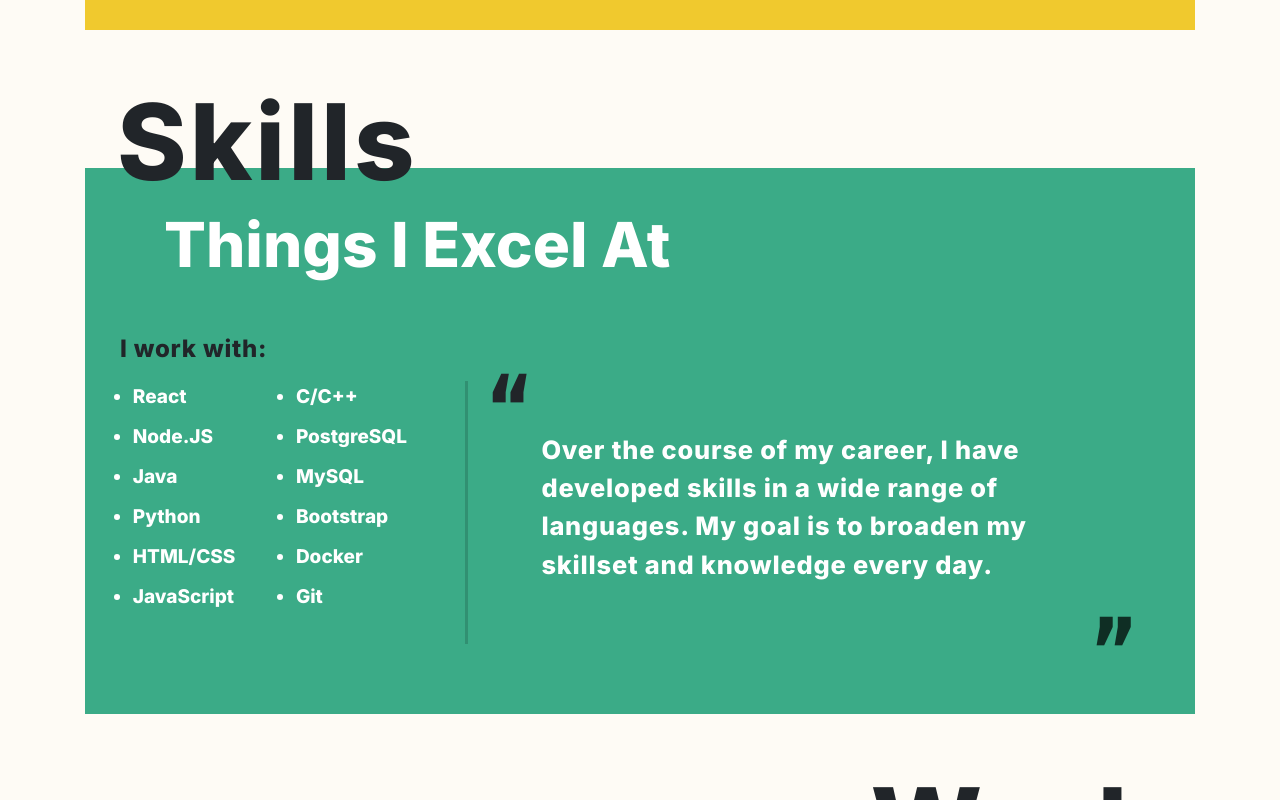
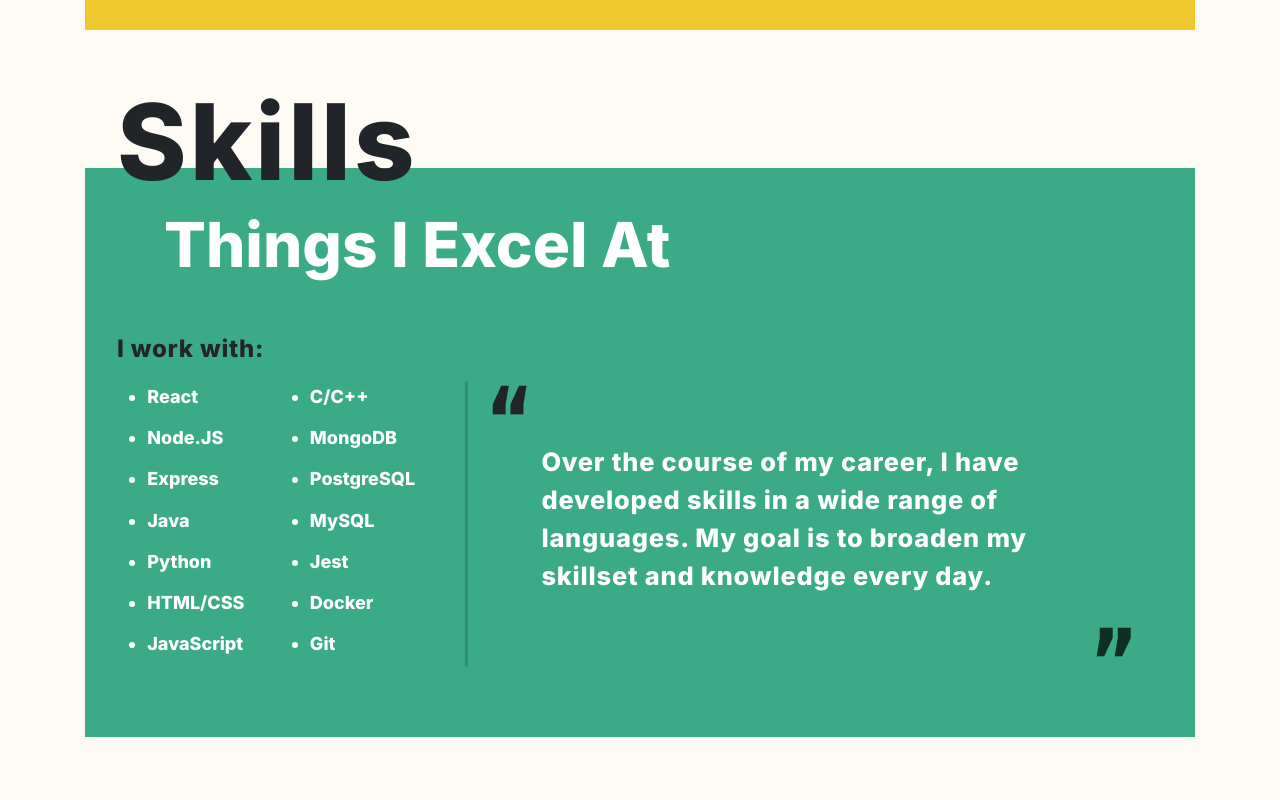
Before and after one commit to noahjacknichols/portfolio, a React (Create React App) app: page / in a window 1280 px wide. Both pictures are taken after a click on the link "SKILLS". Shown: the part 760-1560 px from the top of the page. Built offline with nearby package versions, Linux system fonts and the light colour scheme; a web font is replaced by a local one.

Commit message:
made some edits to how skills and language columns is displayed

```diff
--- a/src/Components/Skills.css
+++ b/src/Components/Skills.css
@@ -61,7 +61,7 @@
     font-size: 24px;
     letter-spacing: 0.8px;
     margin-top: 20px;
-    margin-left: 20px;
+    margin-left: 5%;
     /* opacity: 0; */
 
 }
@@ -79,27 +79,36 @@
 }
 
 .twoColumn{
+
+
+
     font-family: 'Inter', sans-serif;
     justify-content: center;
     columns: 2;
     -webkit-columns: 2;
     -moz-columns: 2;
     -moz-column-width: 120px;
-    column-width: 120px;
+    column-width: 50%;
+    height: 80%;
     margin-top:10px;
     /* line-height: 200% !important; */
     margin-left: 1vw;
     padding-inline-start: 20px;
     /* width: 275px; */
 
-    font-size: 19px;
-    line-height: 5vh;
-    /* margin-bottom: 50px; */
+    font-size: 18px;
+    line-height: 40px;
+    /* margin-bottom: 4px; */
     color: white;
 }
 
 .bulletRow{
-    margin-right: 10px;
+    /* margin-right: 10px; */
+    margin-left: 10%;
+    /* margin-right: 1px; */
+    width: 50% !important;
+    height: 13%;
+    margin-bottom: 2px;
 
 }
 
--- a/src/Components/Skills.jsx
+++ b/src/Components/Skills.jsx
@@ -52,7 +52,7 @@ export default class Skills extends React.Component {
                       </Col>
                     </Row>
                     <Row className="skillContainer skillFooter">
-                      <Col sm={12} md={4}>
+                      <Col sm={12} lg={4} md={5}>
                         <Spring
                           config={{
                             duration: 700,
@@ -79,14 +79,16 @@ export default class Skills extends React.Component {
                             <ul className="twoColumn" style={props}>
                               <li className="bulletRow">React</li>
                               <li className="bulletRow">Node.JS</li>
+                              <li className="bulletRow">Express</li>
                               <li className="bulletRow">Java</li>
                               <li className="bulletRow">Python</li>
                               <li className="bulletRow">HTML/CSS</li>
                               <li className="bulletRow">JavaScript</li>
                               <li className="bulletRow">C/C++</li>
+                              <li className="bulletRow">MongoDB</li>
                               <li className="bulletRow">PostgreSQL</li>
                               <li className="bulletRow">MySQL</li>
-                              <li className="bulletRow">Bootstrap</li>
+                              <li className="bulletRow">Jest</li>
                               <li className="bulletRow">Docker</li>
                               <li className="bulletRow">Git</li>
                             </ul>
@@ -106,7 +108,7 @@ export default class Skills extends React.Component {
                           ></div>
                         )}
                       </Spring>
-                      <Col className="quoteCtn" s={12} md={7}>
+                      <Col className="quoteCtn" s={12} md={6} lg={7}>
                         <div className="quoteSubCtn">
                           <Spring
                             config={{
```
